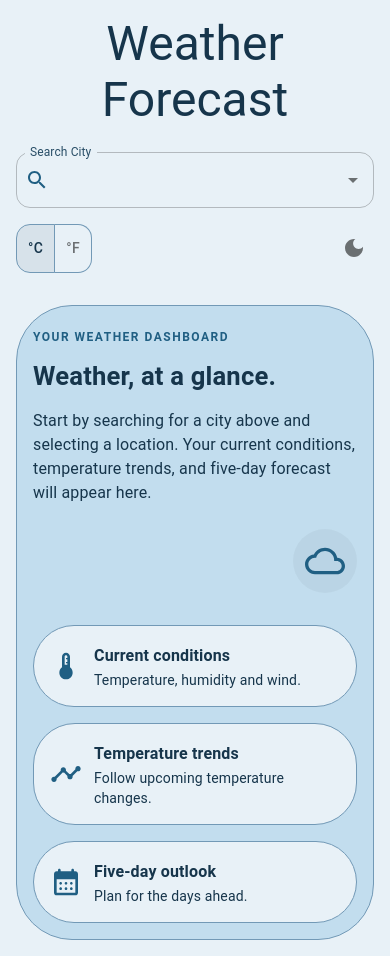
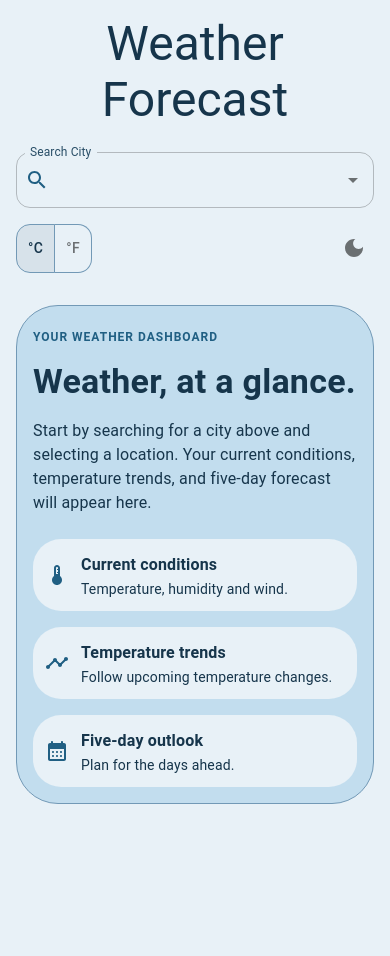
Before and after one commit to wdau/weather-forecasting-app, a React (Vite) app: page / in a window 390 px wide. After the commit the page ends 844 px from the top, so only its background shows below. Built offline with nearby package versions, Linux system fonts and the light colour scheme.

Commit message:
Improve welcomepanel responsiveness

```diff
--- a/src/components/WelcomePanel.jsx
+++ b/src/components/WelcomePanel.jsx
@@ -1,5 +1,4 @@
 import { Box, Typography } from "@mui/material";
-import CloudQueueRoundedIcon from "@mui/icons-material/CloudQueueRounded";
 import DeviceThermostatRoundedIcon from "@mui/icons-material/DeviceThermostatRounded";
 import TimelineRoundedIcon from "@mui/icons-material/TimelineRounded";
 import CalendarMonthRoundedIcon from "@mui/icons-material/CalendarMonthRounded";
@@ -22,40 +21,30 @@ const features = [
     },
 ];
 
-const WelcomePanel = () => {
-  return (
+const WelcomePanel = () => (
     <Box
         sx={{
             mt: 4,
-        p: { xs: 2, sm: 3, md: 4 },
+            p: { xs: 2, sm: 3 },
+            border: "1px solid",
+            borderColor: "divider",
+            borderRadius: 3,
+            bgcolor: "background.paper",
+            minWidth: 0,
+            boxSizing: "border-box",
+        }}
+    >
+        <Box
+            sx={{
                 width: "100%",
                 minWidth: 0,
-        boxSizing: "border-box",
-        border: "1px solid",
-        borderColor: "divider",
-        borderRadius: 4,
-        bgcolor: "background.paper",
+                overflowWrap: "anywhere",
             }}
         >
-      {/* Welcome message */}
-      <Box
-        sx={{
-          display: "flex",
-          flexDirection: { xs: "column", sm: "row" },
-          alignItems: { xs: "flex-start", sm: "center" },
-          justifyContent: "space-between",
-          gap: 3,
-          minWidth: 0,
-        }}
-      >
-        <Box sx={{ flex: 1, minWidth: 0 }}>
             <Typography
                 variant="overline"
-            sx={{
-              color: "primary.main",
-              fontWeight: 700,
-              letterSpacing: 1.5,
-            }}
+                color="primary"
+                sx={{ fontWeight: 700 }}
             >
                 YOUR WEATHER DASHBOARD
             </Typography>
@@ -65,51 +54,26 @@ const WelcomePanel = () => {
                 sx={{
                     fontWeight: 700,
                     mt: 1,
-              mb: 2,
-              fontSize: { xs: "1.6rem", sm: "2.125rem" },
-              overflowWrap: "anywhere",
+                    mb: 2
                 }}
             >
                 Weather, at a glance.
             </Typography>
 
-          <Typography
-            variant="body1"
-            color="text.secondary"
-          >
+            <Typography variant="body1" color="text.secondary">
                 Start by searching for a city above and selecting a location. Your current conditions, temperature trends, and five-day forecast will appear here.
             </Typography>
         </Box>
 
         <Box
             sx={{
-            flexShrink: 0,
-            alignSelf: { xs: "flex-end", sm: "auto" },
-            width: { xs: 64, sm: 104 },
-            height: { xs: 64, sm: 104 },
-            borderRadius: "50%",
-            display: "grid",
-            placeItems: "center",
-            bgcolor: "action.hover",
-            color: "primary.main",
-          }}
-        >
-          <CloudQueueRoundedIcon
-            sx={{ fontSize: { xs: 40, sm: 64 } }}
-          />
-        </Box>
-      </Box>
-
-      {/* Feature highlights */}
-      <Box
-        sx={{
                 display: "grid",
                 gridTemplateColumns: {
-            xs: "minmax(0, 1fr)",
+                    xs: "1fr",
                     md: "repeat(3, minmax(0, 1fr))",
                 },
                 gap: 2,
-          mt: 4,
+                mt: 3,
                 minWidth: 0,
             }}
         >
@@ -120,29 +84,19 @@ const WelcomePanel = () => {
                         display: "flex",
                         alignItems: "center",
                         gap: 1.5,
-              p: 2,
+                        p: 1.5,
+                        borderRadius: 2,
+                        bgcolor: "background.default",
                         minWidth: 0,
-              border: "1px solid",
-              borderColor: "divider",
-              borderRadius: 3,
-              bgcolor: "background.default",
+                        boxSizing: "border-box",
                     }}
                 >
-            <Icon
-              sx={{
-                color: "primary.main",
-                fontSize: 32,
-                flexShrink: 0,
-              }}
-            />
+                    <Icon sx={{ color: "primary.main", flexShrink: 0 }} />
 
                     <Box sx={{ flex: 1, minWidth: 0 }}>
                         <Typography
                             variant="subtitle1"
-                sx={{
-                  fontWeight: 700,
-                  overflowWrap: "anywhere",
-                }}
+                            sx={{ fontWeight: 700, overflowWrap: "anywhere" }}
                         >
                             {title}
                         </Typography>
@@ -160,6 +114,5 @@ const WelcomePanel = () => {
         </Box>
     </Box>
 );
-};
 
 export default WelcomePanel;
```
Lines whose indentation alone changed are shown as unchanged.
